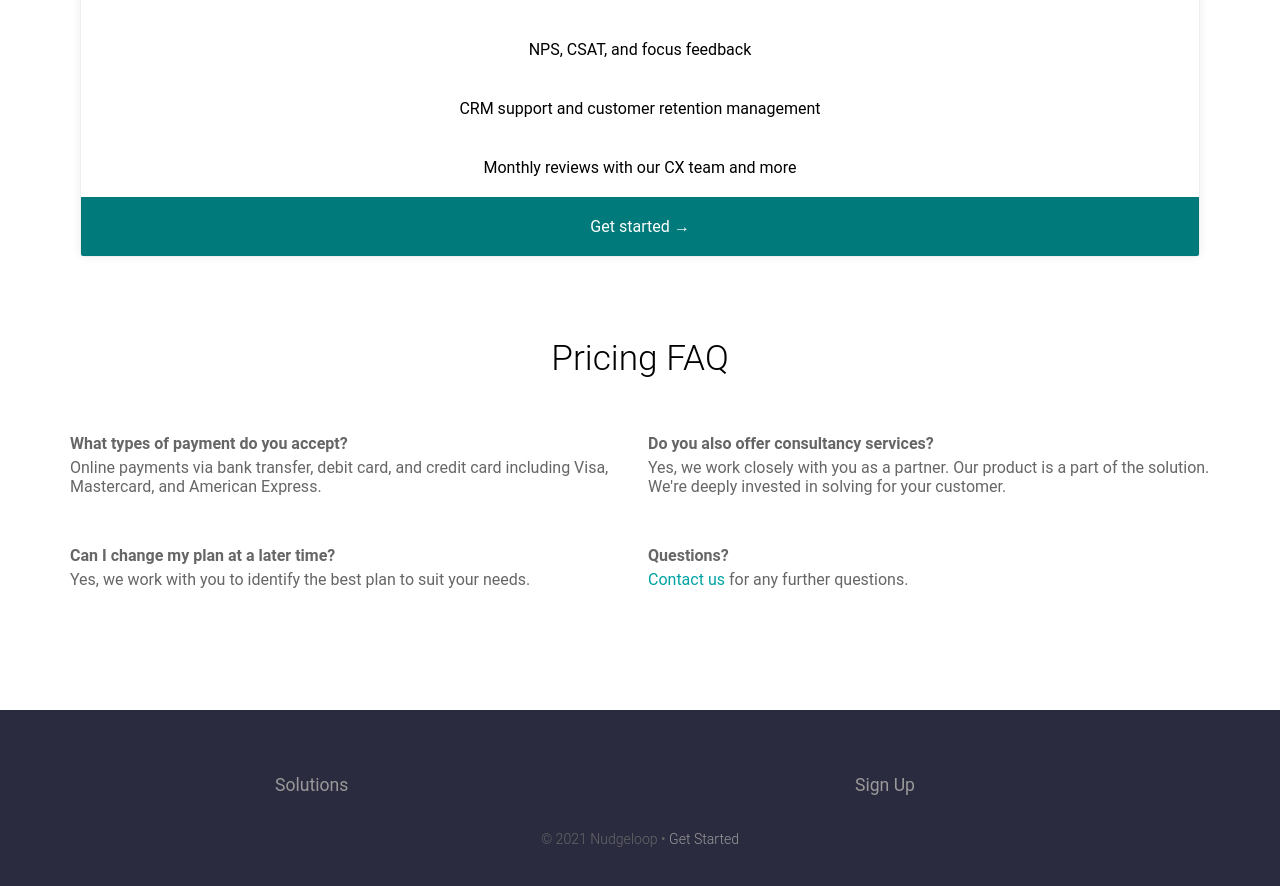
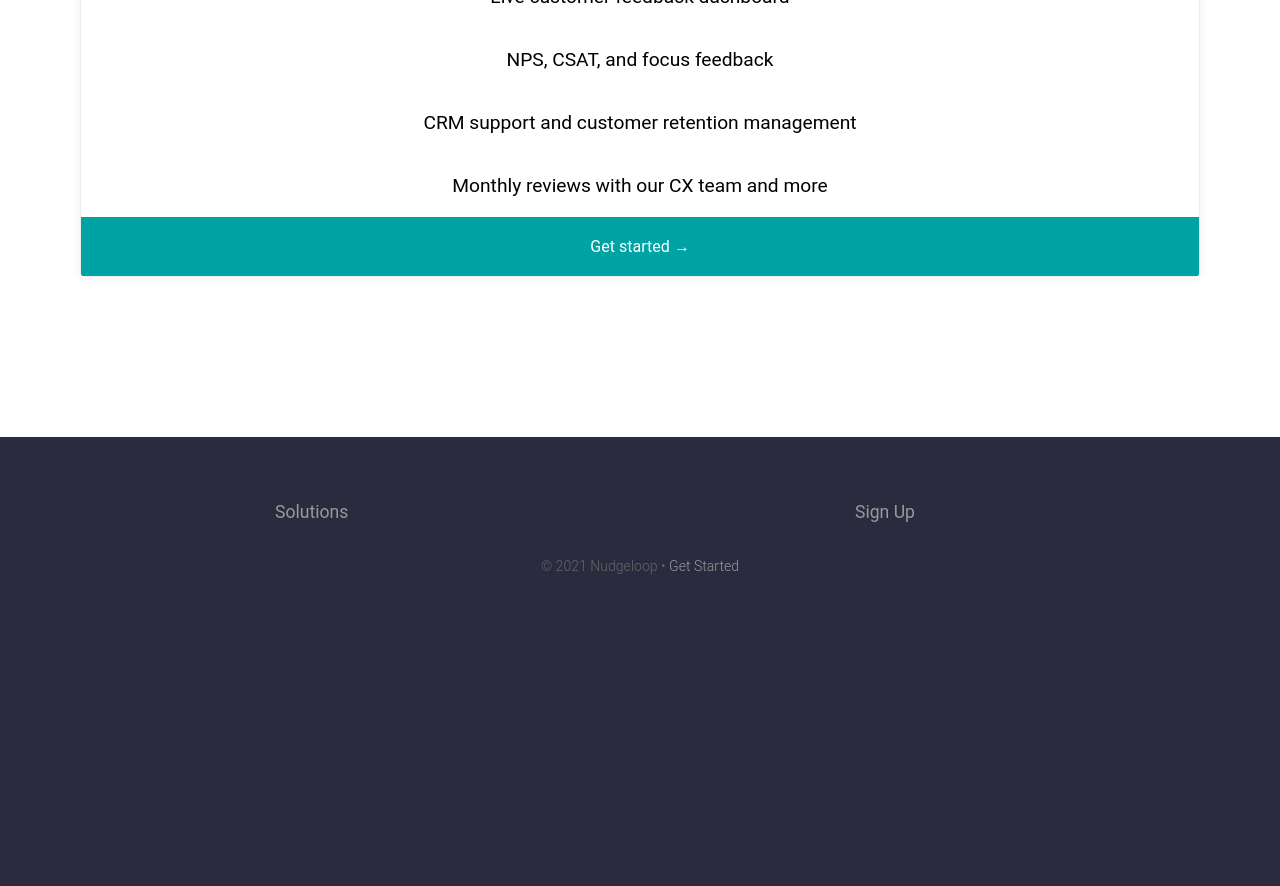
Before and after one commit to anilgeorge04/nudgeloop, a Jekyll site: the page built from solutions.html, in a window 1280 px wide and 900 px high, scrolled down 651 px. Shown: the top 886 px of the window. Built offline with Jekyll 4.4.1, drawn with Linux system fonts in a browser that asks for light colours; after the commit the page ends 1278 px from its top, so only the background shows below that; some of the changed lines change nothing that is shown.

Commit message:
update solutions page design
- make page color same as overall brand color
- comment out pricing FAQ
- make all points under plan highlighted

```diff
--- a/solutions.html
+++ b/solutions.html
@@ -4,22 +4,22 @@
 description: Suite of affordable solutions to empower you with relevant, actionable, and timely customer feedback
 pricing_table:
   - name: Nudgeloop Solutions
-    color: "#007a7a"
+    color: "#00a3a3"
     features:
       - text: Survey design and communication partner
         highlight: true
       - text: Planning objectives, aligning teams, and tracking performance
         highlight: true
       - text: Bespoke continuous and automated surveys
-        highlight: false
+        highlight: true
       - text: Live customer feedback dashboard
-        highlight: false
+        highlight: true
       - text: NPS, CSAT, and focus feedback
-        highlight: false
+        highlight: true
       - text: CRM support and customer retention management
-        highlight: false
+        highlight: true
       - text: Monthly reviews with our CX team and more
-        highlight: false
+        highlight: true
     call_to_action:
       link: /get-started/
       text: Get started
@@ -50,7 +50,7 @@
 	{% endfor %}
 </div>
 
-{% if page.faq %}
+<!-- {% if page.faq %}
 	<h2>Pricing FAQ</h2>
 	<dl class="faq">
 		{% for item in page.faq %}
@@ -60,4 +60,4 @@
 			</div>
 		{% endfor %}
 	</dl>
-{% endif %}
+{% endif %} -->
```
